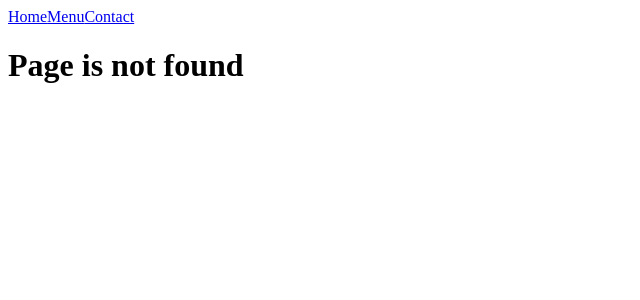
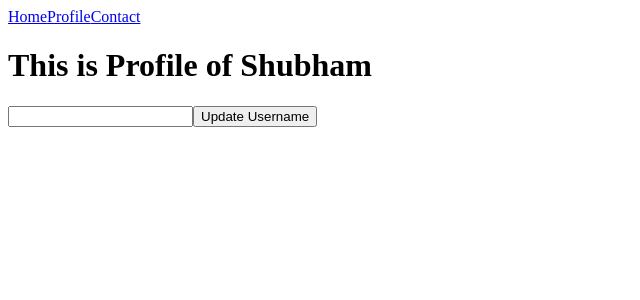
Before and after one commit to Shubham-Yadav-18/tester, a React (Create React App) app: page /profile in a window 1280 px wide. Before the commit this address had no page. Shown: the top 300 px of the page, without its empty margins (0-640 px from the left). Built offline with nearby package versions, Linux system fonts and the light colour scheme.

Commit message:
learn Context api

```diff
--- a/src/App.js
+++ b/src/App.js
@@ -1,22 +1,26 @@
-import React from 'react'
+import React, { createContext, useState } from 'react'
 import { BrowserRouter as Router, Route, Routes } from 'react-router-dom'
-import Menu from './pages/Menu'
 import Home from './pages/Home'
 import Contact from './pages/Contact'
 import Navbar from './pages/Navbar'
+import Profile from './pages/Profile'
 
+export const AppContext=createContext();
 const App = () => {
+  const[username,setUsername]=useState("Shubham");
   return (
     <div>
+      <AppContext.Provider value={{username,setUsername}}>
         <Router>
            <Navbar/>
            <Routes>
                 <Route path="/" element={<Home/>}/>
-                <Route path='/menu' element={<Menu/>}/>
+                <Route path='/profile' element={<Profile/>}/>
                 <Route path='/contact' element={<Contact/>}/>
                 <Route path='*' element={<h1>Page is not found</h1>}/>
            </Routes>
         </Router>
+        </AppContext.Provider>
     </div>
   )
 }
--- /dev/null
+++ b/src/component/UpadateProfile.jsx
@@ -0,0 +1,19 @@
+import React, { useContext, useState } from 'react'
+import { AppContext } from '../App'
+
+const UpadateProfile = () => {
+    const{setUsername}=useContext(AppContext);
+    const[newUsername,setNewUsername]=useState("");
+  return (
+    <div>
+        <input onChange={(e)=>{
+            setNewUsername(e.target.value);
+        }}/>
+        <button onClick={()=>{
+            setUsername(newUsername);
+        }}>Update Username</button>
+    </div>
+  )
+}
+
+export default UpadateProfile
--- a/src/pages/Contact.jsx
+++ b/src/pages/Contact.jsx
@@ -1,9 +1,11 @@
-import React from 'react'
+import React, { useContext } from 'react'
+import { AppContext } from '../App'
 
 const Contact = () => {
+    const {username}=useContext(AppContext)
   return (
     <div>
-      <h1>This is contact page</h1>
+      <h1>This is contact page and user is {username}</h1>
     </div>
   )
 }
--- a/src/pages/Home.jsx
+++ b/src/pages/Home.jsx
@@ -1,9 +1,11 @@
-import React from 'react'
+import React, { useContext } from 'react'
+import { AppContext } from '../App'
 
 const Home = () => {
+    const {username}=useContext(AppContext)
   return (
     <div>
-       <h1>This is home page</h1>
+       <h1>This is home page and user is {username}</h1>
     </div>
   )
 }
--- a/src/pages/Menu.jsx
+++ /dev/null
@@ -1,12 +0,0 @@
-import React from 'react'
-
-const Menu = () => {
-  return (
-    <div>
-        <h1>This is menu page</h1>
-
-    </div>
-  )
-}
-
-export default Menu
--- a/src/pages/Navbar.jsx
+++ b/src/pages/Navbar.jsx
@@ -5,7 +5,7 @@ const Navbar = () => {
   return (
     <div>
              <Link to="/">Home</Link>
-             <Link to="/menu">Menu</Link>
+             <Link to="/profile">Profile</Link>
              <Link to="/contact">Contact</Link>
           </div>
   )
--- /dev/null
+++ b/src/pages/Profile.jsx
@@ -0,0 +1,15 @@
+import React, { useContext } from 'react'
+import { AppContext } from '../App';
+import UpadateProfile from '../component/UpadateProfile';
+const Profile = () => {
+  const{username}=useContext(AppContext);
+  return (
+    <div>
+        <h1>This is Profile of {username }</h1>
+        <UpadateProfile/>
+
+    </div>
+  )
+}
+
+export default Profile
```
Also changed, not shown: src/component/Text.jsx (deleted, +0 -15 lines).
